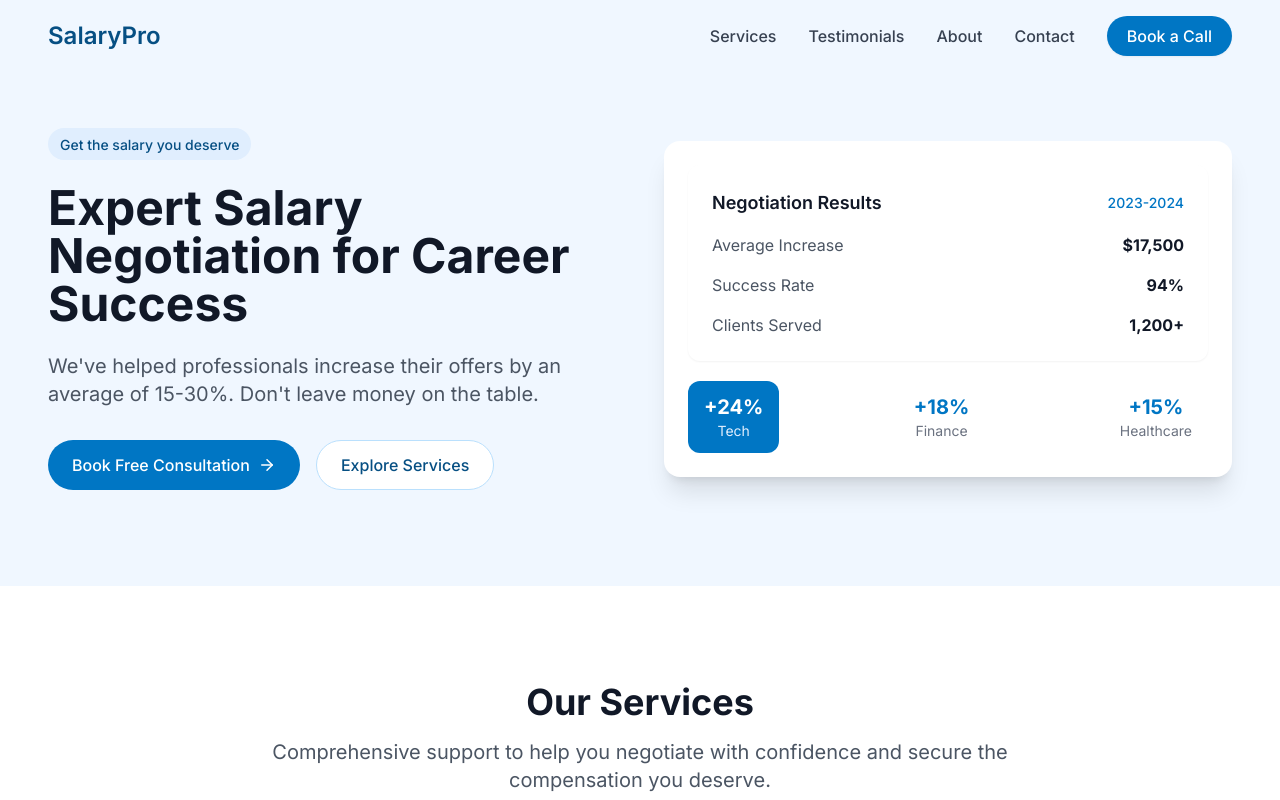
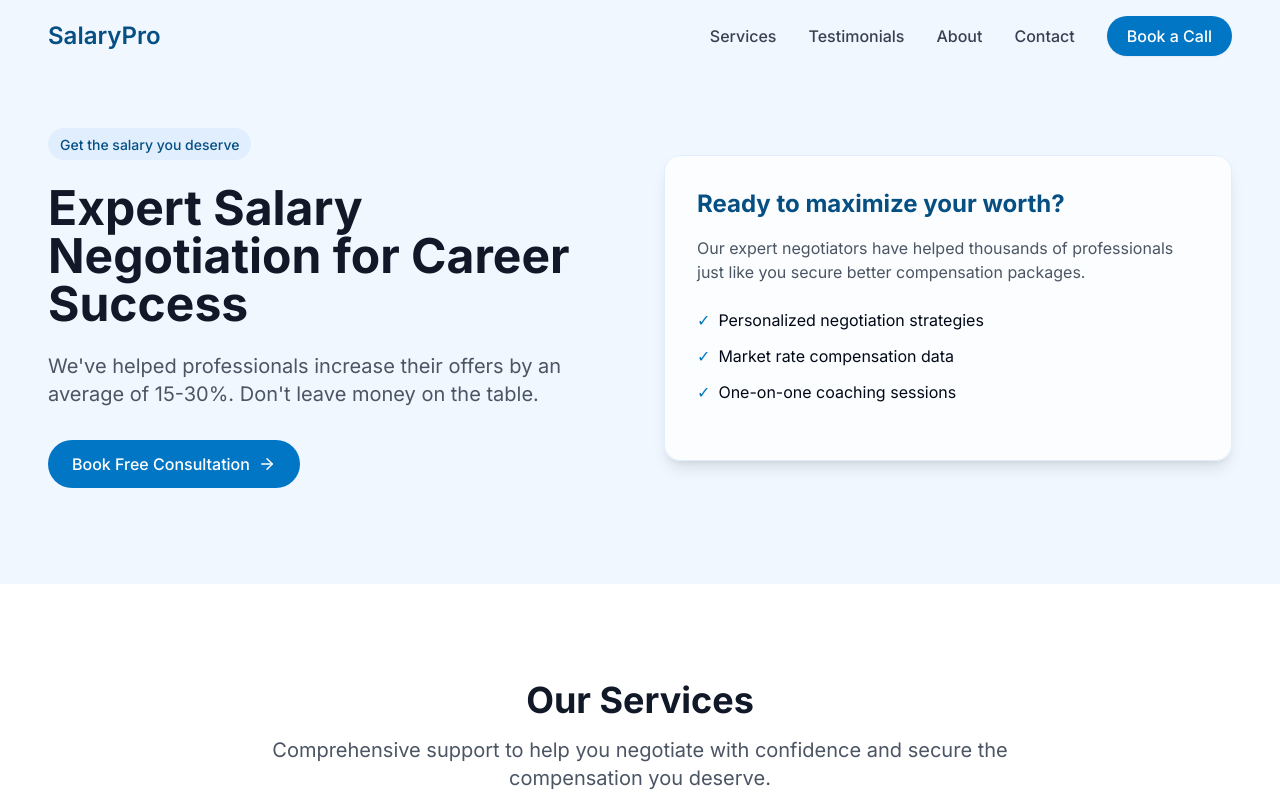
Before and after one commit to kevinrmccraney/salary-spark-landing, a React (Vite) app: page / in a window 1280 px wide. Shown: the top 800 px of the page. Built offline with nearby package versions, Linux system fonts and the light colour scheme.

Commit message:
Remove negotiation results and explore services
Remove the negotiation results panel from the hero section and the explore services button.

```diff
--- a/src/components/Hero.tsx
+++ b/src/components/Hero.tsx
@@ -20,61 +20,32 @@ const Hero = () => {
               Don't leave money on the table.
             </p>
 
-            <div className="flex flex-col sm:flex-row gap-4">
+            <div>
               <a href="#contact" className="bg-salary-600 hover:bg-salary-700 text-white px-6 py-3 rounded-full font-medium inline-flex items-center justify-center">
                 Book Free Consultation
                 <ArrowRight size={18} className="ml-2" />
               </a>
-              <a href="#services" className="bg-white text-salary-800 border border-salary-200 px-6 py-3 rounded-full font-medium inline-flex items-center justify-center">
-                Explore Services
-              </a>
             </div>
           </div>
 
-          <div>
-            <div className="bg-white rounded-2xl p-6 shadow-xl">
-              <div className="p-6 bg-white rounded-xl shadow-sm mb-5">
-                <div className="flex items-center justify-between mb-4">
-                  <div className="text-lg font-semibold text-gray-900">Negotiation Results</div>
-                  <div className="text-salary-600 text-sm font-medium">2023-2024</div>
-                </div>
-                <div className="space-y-4">
-                  {[
-                    { title: "Average Increase", value: "$17,500" },
-                    { title: "Success Rate", value: "94%" },
-                    { title: "Clients Served", value: "1,200+" }
-                  ].map((stat, index) => (
-                    <div key={index} className="flex justify-between items-center">
-                      <div className="text-gray-600">{stat.title}</div>
-                      <div className="text-gray-900 font-bold">{stat.value}</div>
-                    </div>
-                  ))}
-                </div>
-              </div>
-              <div className="flex justify-between items-center text-center">
+          <div className="hidden lg:block">
+            <div className="bg-white/70 backdrop-blur-sm rounded-2xl p-8 shadow-lg border border-salary-100">
+              <h2 className="text-2xl font-bold text-salary-800 mb-4">Ready to maximize your worth?</h2>
+              <p className="text-gray-600 mb-6">
+                Our expert negotiators have helped thousands of professionals just like you secure better compensation packages.
+              </p>
+              <ul className="space-y-3 mb-6">
                 {[
-                  { label: "Tech", value: "+24%" },
-                  { label: "Finance", value: "+18%" },
-                  { label: "Healthcare", value: "+15%" }
-                ].map((industry, index) => (
-                  <div key={index} className={
-                    index === 0
-                      ? "py-3 px-4 rounded-lg bg-salary-600 text-white"
-                      : "py-3 px-4 rounded-lg bg-white"
-                  }>
-                    <div className={
-                      index === 0
-                        ? "text-xl font-bold text-white"
-                        : "text-xl font-bold text-salary-600"
-                    }>{industry.value}</div>
-                    <div className={
-                      index === 0
-                        ? "text-sm text-salary-100"
-                        : "text-sm text-gray-500"
-                    }>{industry.label}</div>
-                  </div>
+                  "Personalized negotiation strategies",
+                  "Market rate compensation data",
+                  "One-on-one coaching sessions"
+                ].map((item, index) => (
+                  <li key={index} className="flex items-start">
+                    <span className="text-salary-600 mr-2">✓</span>
+                    <span>{item}</span>
+                  </li>
                 ))}
-              </div>
+              </ul>
             </div>
           </div>
         </div>
```
